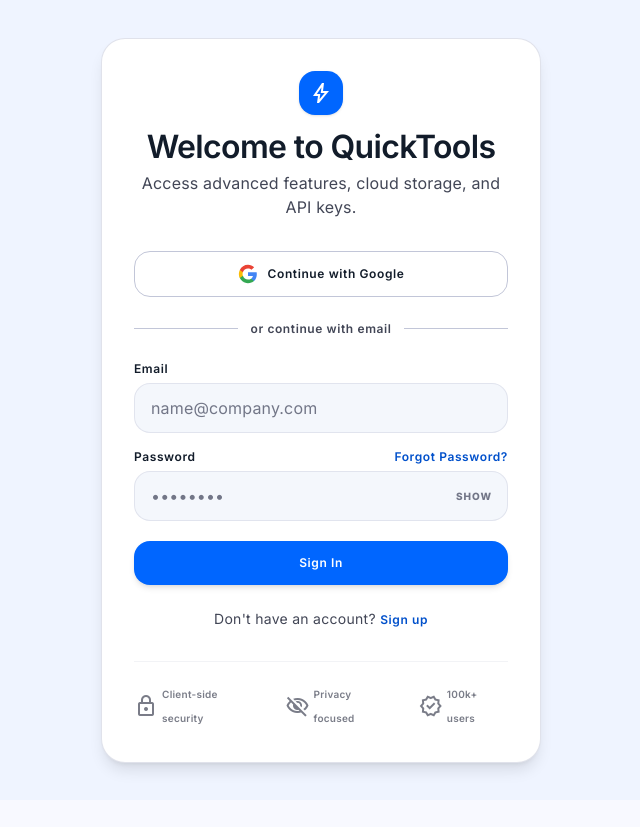
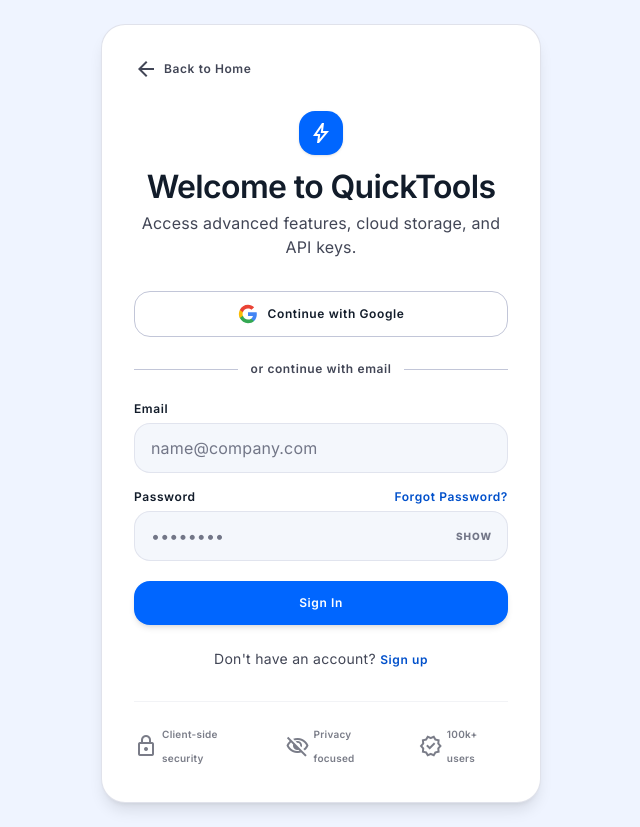
Before and after one commit to Atiqa9993/Quick_tools, a Next.js app: page /auth in a window 1280 px wide. Shown: the whole page, without its empty margins (319-959 px from the left). Before the commit the page ends 800 px from the top, so only its background shows below. Built offline with nearby package versions, Linux system fonts and the light colour scheme.

Commit message:
feat(auth): add Back to Home link on login page

```diff
--- a/src/app/auth/AuthClient.tsx
+++ b/src/app/auth/AuthClient.tsx
@@ -144,6 +144,17 @@
   return (
     <main className="min-h-screen bg-surface-container-low flex items-center justify-center p-4 sm:p-6">
       <div className="w-full max-w-[440px] bg-surface-container-lowest rounded-xl shadow-lg border border-outline-variant/50 backdrop-blur-md p-6 sm:p-8">
+
+        {/* ── Back to Home ── */}
+        <div className="mb-6">
+          <a
+            href="/"
+            className="inline-flex items-center gap-1.5 text-label-md text-on-surface-variant hover:text-primary transition-colors font-semibold"
+          >
+            <span className="material-symbols-outlined text-[16px]">arrow_back</span>
+            Back to Home
+          </a>
+        </div>
 
         {/* ── Logo & Header ── */}
         <div className="text-center mb-8">
```
